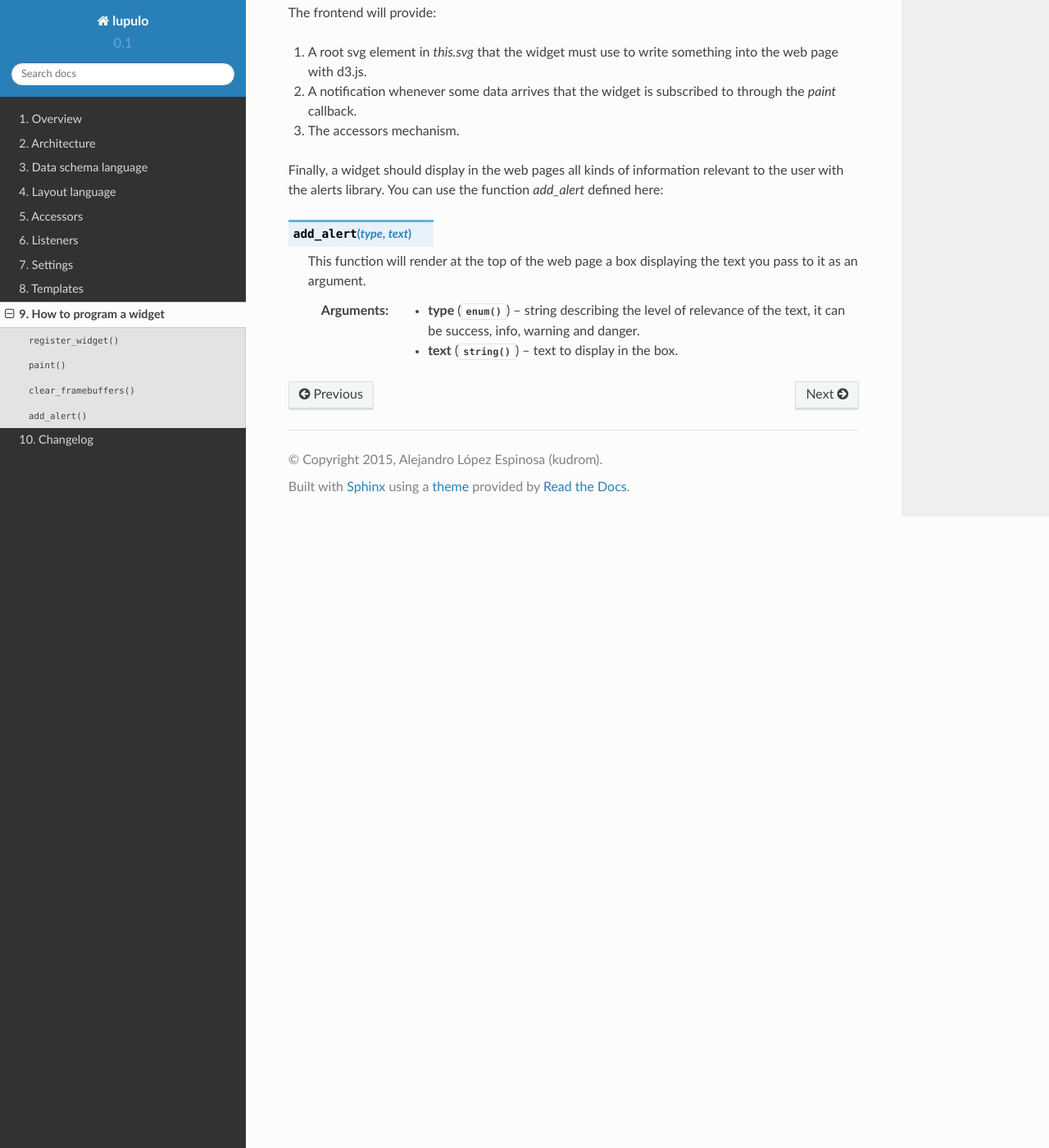
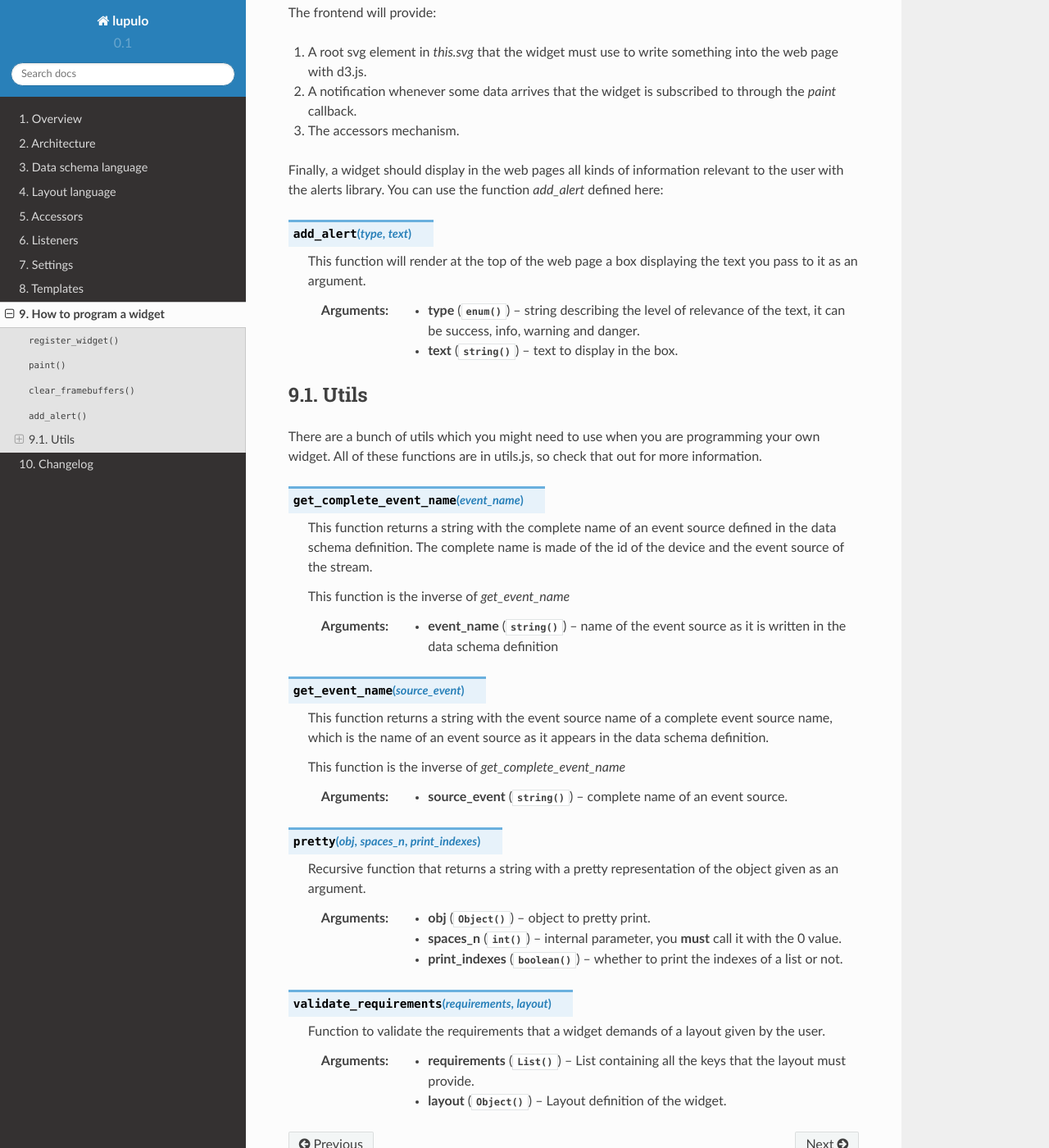
Before and after one commit to kudrom/lupulo, a Sphinx documentation site: the page built from docs/how_to_widget.rst, in a window 1280 px wide and 1400 px high, scrolled down 1404 px. Shown: the whole window at 82% size. Built offline with Sphinx 7.4.7 and the Read the Docs theme 2.0.0, drawn with Linux system fonts in a browser that asks for light colours.

Commit message:
Updated docs for the new way widgets work

```diff
--- a/docs/how_to_widget.rst
+++ b/docs/how_to_widget.rst
@@ -84,3 +84,50 @@ relevant to the user with the alerts library. You can use the function
     :param enum type: string describing the level of relevance of the text,
                       it can be success, info, warning and danger.
     :param string text: text to display in the box.
+
+Utils
+-----
+
+There are a bunch of utils which you might need to use when you are programming
+your own widget. All of these functions are in utils.js, so check that out for
+more information.
+
+.. js:function:: get_complete_event_name(event_name)
+
+    This function returns a string with the complete name of an event source
+    defined in the data schema definition. The complete name is made of the id
+    of the device and the event source of the stream.
+
+    This function is the inverse of *get_event_name*
+
+    :param string event_name: name of the event source as it is written in the
+                              data schema definition
+
+.. js:function:: get_event_name(source_event)
+
+    This function returns a string with the event source name of a complete
+    event source name, which is the name of an event source as it appears in the
+    data schema definition.
+
+    This function is the inverse of *get_complete_event_name*
+
+    :param string source_event: complete name of an event source.
+
+.. js:function:: pretty(obj, spaces_n, print_indexes)
+
+    Recursive function that returns a string with a pretty representation of the
+    object given as an argument.
+
+    :param Object obj: object to pretty print.
+    :param int spaces_n: internal parameter, you **must** call it with the 0
+                         value.
+    :param boolean print_indexes: whether to print the indexes of a list or not.
+
+.. js:function:: validate_requirements(requirements, layout)
+
+    Function to validate the requirements that a widget demands of a layout
+    given by the user.
+
+    :param List requirements: List containing all the keys that the layout must
+                              provide.
+    :param Object layout: Layout definition of the widget.
--- a/docs/overview.rst
+++ b/docs/overview.rst
@@ -164,6 +164,12 @@ The second one is a listener mock that will create a fake data link connection
 in the backend and will send random data that respects the data schema of your
 device. You can read more of this listener in :ref:`listeners`.
 
+The third one is a debug web page that you can access in the */debug* url and
+that will build and bind to the web page all the widgets defined in the layout
+plus some more information, like the layout for each widget, the raw data
+received from the server and the data once it has passed the accessors defined
+in the layout.
+
 Deployment
 ----------
 
```
Also changed, not shown: docs/templates.rst (+16 -1 lines).
